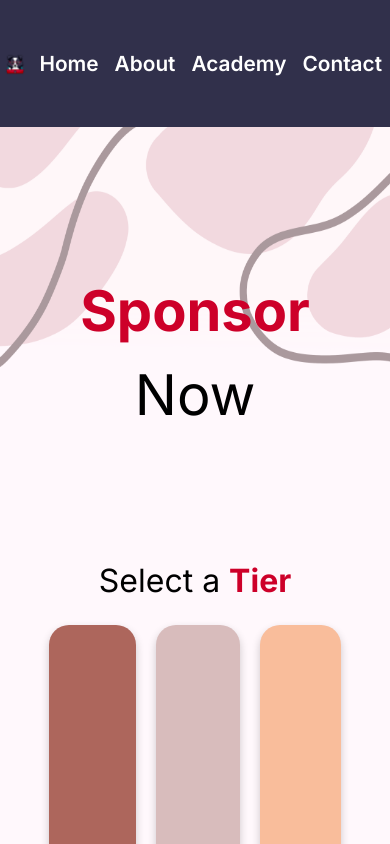
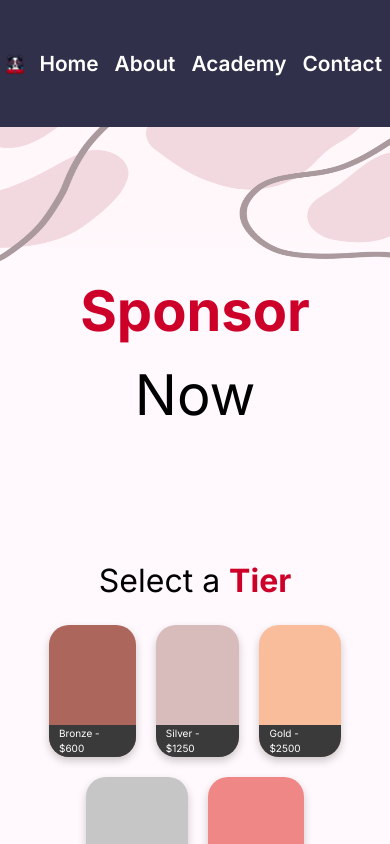
Before and after one commit to DevDogs-UGA/DevDogs-Website, a Next.js app: page /sponsor in a window 390 px wide. Shown: the top 844 px of the page. Built offline with nearby package versions, Linux system fonts and the light colour scheme.

Commit message:
Fixed card styling

```diff
--- a/src/app/components/Card.css
+++ b/src/app/components/Card.css
@@ -14,7 +14,7 @@
     box-shadow: 0 4px 8px 0 rgba(0, 0, 0, 0.2);
     border-radius: 20px 20px 20px 20px;
     display: grid;
-    grid-template-rows: 375px 1fr;
+    grid-template-rows: 300px 1fr;
 }
 
 #officer-title-name {
@@ -72,7 +72,7 @@
         box-shadow: 0 4px 8px 0 rgba(0, 0, 0, 0.2);
         border-radius: 20px 20px 20px 20px;
         display: grid;
-        grid-template-rows: 300px 1fr;
+        grid-template-rows: 250px 1fr;
     }
 
     #pic {
--- a/src/app/components/SponsorshipCard.css
+++ b/src/app/components/SponsorshipCard.css
@@ -31,7 +31,7 @@
         box-shadow: 0 4px 8px 0 rgba(0, 0, 0, 0.2);
         border-radius: 20px 20px 20px 20px;
         display: grid;
-        grid-template-rows: 300px 1fr;
+        grid-template-rows: 100px 1fr;
     }
 
     #pic {
@@ -44,6 +44,7 @@
         color: #FFFFFF;
         background-color: #3A3A3A;
         padding: 1px 10px;
+        font-size: 10px;
         border-radius: 0 0 20px 20px;
         height: auto;
     }
```
